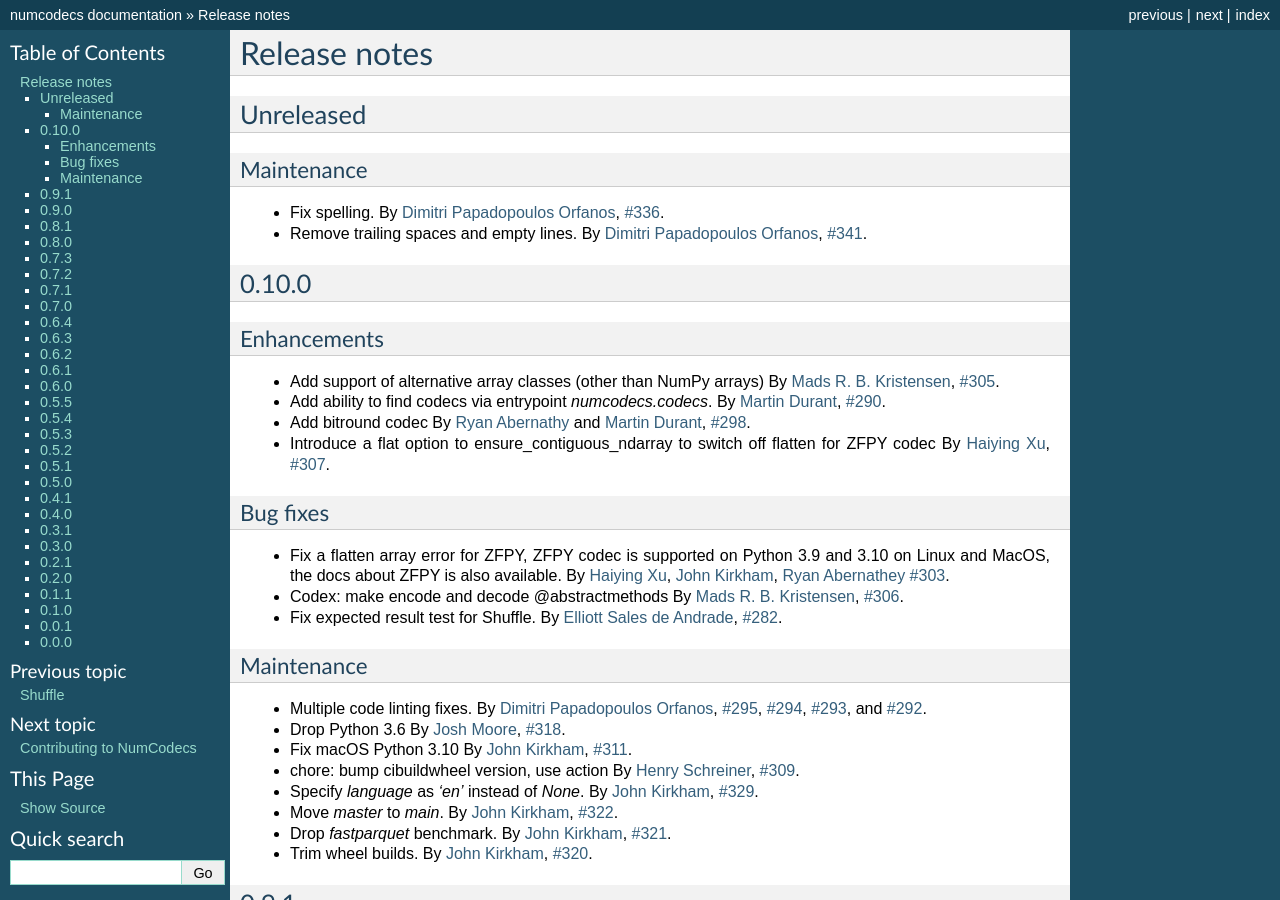
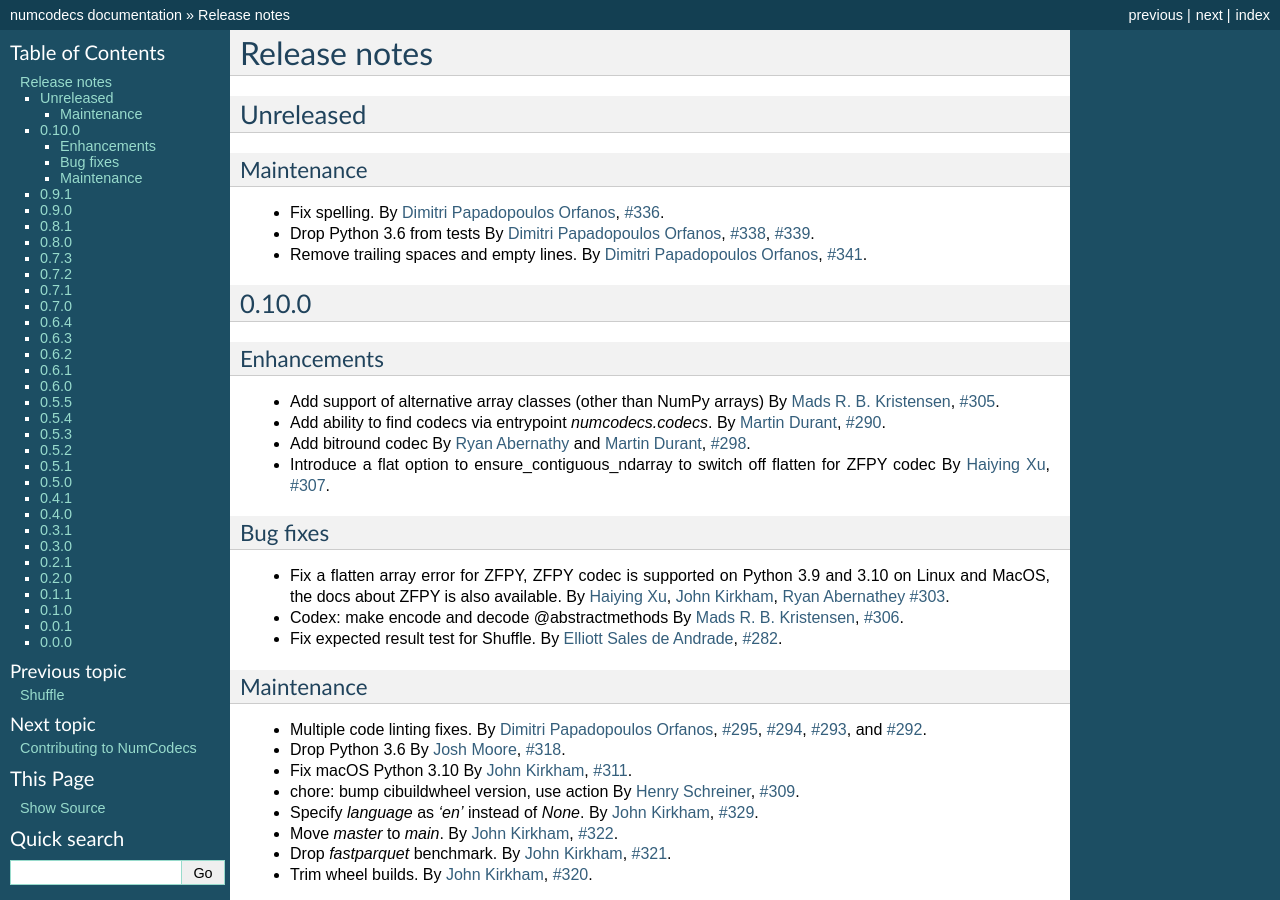
Before and after one commit to zarr-developers/numcodecs, a Sphinx documentation site: the page built from docs/release.rst, in a window 1280 px wide and 900 px high. Built offline with Sphinx 7.4.7, drawn with Linux system fonts in a browser that asks for light colours; pages that are not in the unit, such as notebooks, are missing from menus; the version number could not be read and is left out.

Commit message:
Drop Python 3.6 from tests - and add Python 3.10

```diff
--- a/docs/release.rst
+++ b/docs/release.rst
@@ -16,6 +16,10 @@
 
 * Fix spelling.
   By :user:`Dimitri Papadopoulos Orfanos <DimitriPapadopoulos>`, :issue:`336`.
+
+* Drop Python 3.6 from tests
+  By :user:`Dimitri Papadopoulos Orfanos <DimitriPapadopoulos>`,
+  :issue:`338`, :issue:`339`.
 
 * Remove trailing spaces and empty lines.
   By :user:`Dimitri Papadopoulos Orfanos <DimitriPapadopoulos>`, :issue:`341`.
```
Also changed, not shown: .github/PULL_REQUEST_TEMPLATE.md, 1 other file.
